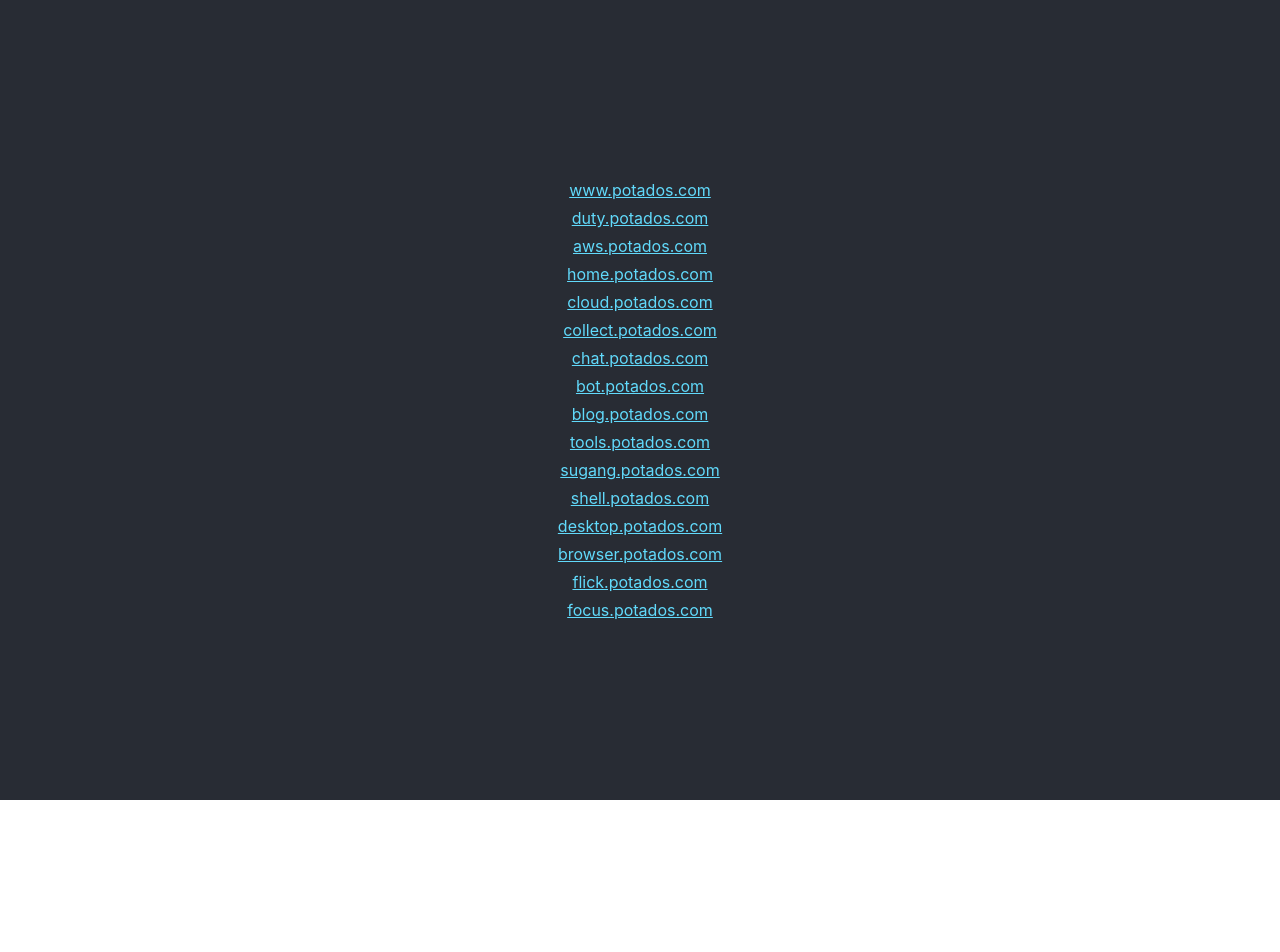
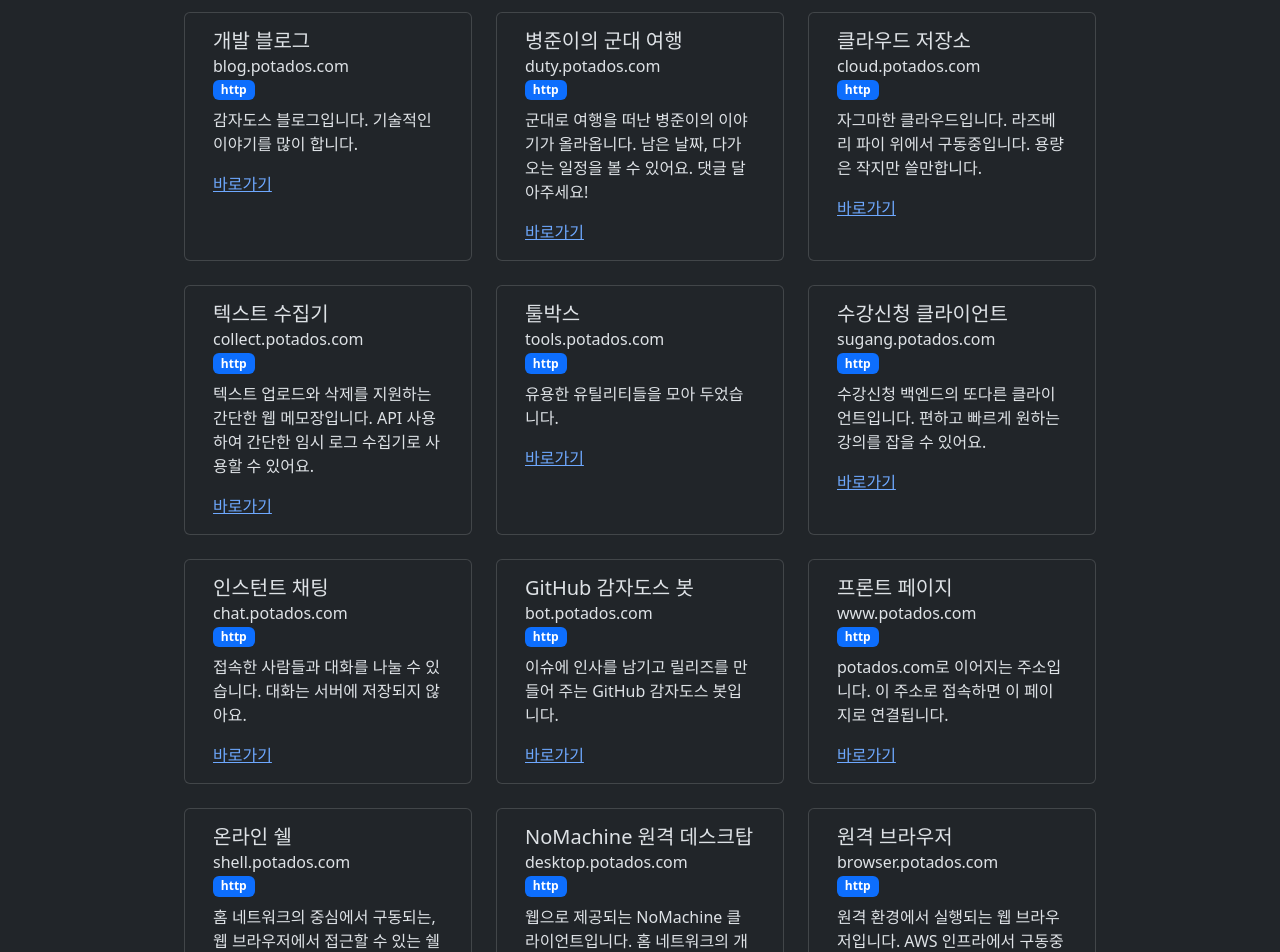
Before and after one commit to potados99/front, a React (Create React App) app: page / in a window 1280 px wide. Shown: the top 952 px of the page. Before the commit the page ends 800 px from the top, so only its background shows below. Built offline with nearby package versions, Linux system fonts and the light colour scheme.

Commit message:
feat: 리모델링

```diff
--- a/package.json
+++ b/package.json
@@ -16,6 +16,7 @@
     "react-bootstrap": "^2.8.0",
     "react-dom": "^18.2.0",
     "react-scripts": "5.0.1",
+    "styled-components": "^6.0.7",
     "typescript": "^4.9.4",
     "web-vitals": "^2.1.4"
   },
--- a/public/index.html
+++ b/public/index.html
@@ -1,5 +1,5 @@
 <!DOCTYPE html>
-<html lang="en">
+<html lang="en" data-bs-theme="dark">
   <head>
     <meta charset="utf-8" />
     <link rel="icon" href="%PUBLIC_URL%/favicon.ico" />
--- a/src/App.css
+++ /dev/null
@@ -1,40 +0,0 @@
-.App {
-  text-align: center;
-}
-
-.App-logo {
-  height: 40vmin;
-  pointer-events: none;
-}
-
-@media (prefers-reduced-motion: no-preference) {
-  .App-logo {
-    animation: App-logo-spin infinite 20s linear;
-  }
-}
-
-.App-header {
-  background-color: #282c34;
-  min-height: 100vh;
-  display: flex;
-  flex-direction: column;
-  align-items: center;
-  justify-content: center;
-  font-size: calc(10px + 2vmin);
-  color: white;
-}
-
-.App-link {
-  color: #61dafb;
-  font-size: 16px;
-  margin: 4px;
-}
-
-@keyframes App-logo-spin {
-  from {
-    transform: rotate(0deg);
-  }
-  to {
-    transform: rotate(360deg);
-  }
-}
--- a/src/App.tsx
+++ b/src/App.tsx
@@ -1,43 +1,167 @@
 import React from "react";
-import "./App.css";
+import Host, { HostProps } from "./Host";
+import { Container, Row } from "react-bootstrap";
 
 function App() {
 
-  const sites = [
-    "www.potados.com",
-    "duty.potados.com",
-    "aws.potados.com",
-    "home.potados.com",
-    "cloud.potados.com",
-    "collect.potados.com",
-    "chat.potados.com",
-    "bot.potados.com",
-    "blog.potados.com",
-    "tools.potados.com",
-    "sugang.potados.com",
-    "shell.potados.com",
-    "desktop.potados.com",
-    "browser.potados.com",
-    "flick.potados.com",
-    "focus.potados.com"
+  const sites: HostProps[] = [
+    {
+      title: "개발 블로그",
+      hostname: "blog.potados.com",
+      protocols: ["http"],
+      description: "감자도스 블로그입니다. 기술적인 이야기를 많이 합니다.",
+      links: [
+        {label: '바로가기', url: 'https://blog.potados.com'}
+      ]
+    },
+    {
+      title: "병준이의 군대 여행",
+      hostname: "duty.potados.com",
+      protocols: ["http"],
+      description: "군대로 여행을 떠난 병준이의 이야기가 올라옵니다. 남은 날짜, 다가오는 일정을 볼 수 있어요. 댓글 달아주세요!",
+      links: [
+        {label: '바로가기', url: 'https://duty.potados.com'}
+      ]
+    },
+    {
+      title: "클라우드 저장소",
+      hostname: "cloud.potados.com",
+      protocols: ["http"],
+      description: "자그마한 클라우드입니다. 라즈베리 파이 위에서 구동중입니다. 용량은 작지만 쓸만합니다.",
+      links: [
+        {label: '바로가기', url: 'https://cloud.potados.com'}
+      ]
+    },
+    {
+      title: "텍스트 수집기",
+      hostname: "collect.potados.com",
+      protocols: ["http"],
+      description: "텍스트 업로드와 삭제를 지원하는 간단한 웹 메모장입니다. API 사용하여 간단한 임시 로그 수집기로 사용할 수 있어요.",
+      links: [
+        {label: '바로가기', url: 'https://collect.potados.com'}
+      ]
+    },
+    {
+      title: "툴박스",
+      hostname: "tools.potados.com",
+      protocols: ["http"],
+      description: "유용한 유틸리티들을 모아 두었습니다.",
+      links: [
+        {label: '바로가기', url: 'https://tools.potados.com'}
+      ]
+    },
+    {
+      title: "수강신청 클라이언트",
+      hostname: "sugang.potados.com",
+      protocols: ["http"],
+      description: "수강신청 백엔드의 또다른 클라이언트입니다. 편하고 빠르게 원하는 강의를 잡을 수 있어요.",
+      links: [
+        {label: '바로가기', url: 'http://sugang.potados.com'}
+      ]
+    },
+    {
+      title: "인스턴트 채팅",
+      hostname: "chat.potados.com",
+      protocols: ["http"],
+      description: "접속한 사람들과 대화를 나눌 수 있습니다. 대화는 서버에 저장되지 않아요.",
+      links: [
+        {label: '바로가기', url: 'https://chat.potados.com'}
+      ]
+    },
+    {
+      title: "GitHub 감자도스 봇",
+      hostname: "bot.potados.com",
+      protocols: ["http"],
+      description: "이슈에 인사를 남기고 릴리즈를 만들어 주는 GitHub 감자도스 봇입니다.",
+      links: [
+        {label: '바로가기', url: 'https://bot.potados.com'}
+      ]
+    },
+    {
+      title: "프론트 페이지",
+      hostname: "www.potados.com",
+      protocols: ["http"],
+      description: "potados.com로 이어지는 주소입니다. 이 주소로 접속하면 이 페이지로 연결됩니다.",
+      links: [
+        {label: '바로가기', url: 'https://www.potados.com'}
+      ]
+    },
+
+    {
+      title: "온라인 쉘",
+      hostname: "shell.potados.com",
+      protocols: ["http"],
+      description: "홈 네트워크의 중심에서 구동되는, 웹 브라우저에서 접근할 수 있는 쉘입니다.",
+      links: [
+        {label: '바로가기', url: 'https://shell.potados.com'}
+      ]
+    },
+    {
+      title: "NoMachine 원격 데스크탑",
+      hostname: "desktop.potados.com",
+      protocols: ["http"],
+      description: "웹으로 제공되는 NoMachine 클라이언트입니다. 홈 네트워크의 개발 머신으로 연결됩니다.",
+      links: [
+        {label: '바로가기', url: 'https://desktop.potados.com'}
+      ]
+    },
+    {
+      title: "원격 브라우저",
+      hostname: "browser.potados.com",
+      protocols: ["http"],
+      description: "원격 환경에서 실행되는 웹 브라우저입니다. AWS 인프라에서 구동중입니다.",
+      links: [
+        {label: '바로가기', url: 'https://browser.potados.com'}
+      ]
+    },
+
+    {
+      title: "AWS 메인",
+      hostname: "aws.potados.com",
+      protocols: ["http", "ssh"],
+      description: "",
+      links: [
+        {label: '바로가기', url: 'https://'}
+      ]
+    },
+    {
+      title: "홈 네트워크 엔트리",
+      hostname: "home.potados.com",
+      protocols: ["http", "ssh"],
+      description: "집으로 통하는 길입니다. HTTP로 접근하면 Home Assistant 콘솔을 볼 수 있습니다.",
+      links: [
+        {label: '바로가기', url: 'https://home.potados.com'}
+      ]
+    },
+
+    {
+      title: "파일 공유",
+      hostname: "flick.potados.com",
+      protocols: ["http"],
+      description: "같은 네트워크에 연결된 노드 간의 WebRTC 기반 파일 공유를 지원하는 앱입니다.",
+      links: [
+        {label: '바로가기', url: 'https://flick.potados.com'}
+      ]
+    },
+    {
+      title: "집중 타이머",
+      hostname: "focus.potados.com",
+      protocols: ["http"],
+      description: "집중력과 효율을 향상시켜 주는 타이머 앱입니다.",
+      links: [
+        {label: '바로가기', url: 'https://focus.potados.com'}
+      ]
+    },
   ];
 
   return (
-    <div className="App">
-      <header className="App-header">
+    <Container className={"col-12"}>
+      <Row className={"justify-content-center"}>
         {sites.map(s =>
-          <a
-            className="App-link"
-            href={`https://${s}`}
-            target="_blank"
-            rel="noopener noreferrer"
-          >
-            {s}
-          </a>)
+          <Host {...s}/>)
         }
-
-      </header>
-    </div>
+      </Row>
+    </Container>
   );
 }
 
--- /dev/null
+++ b/src/Host.tsx
@@ -0,0 +1,25 @@
+import React from "react";
+import { Badge, Card, Container } from "react-bootstrap";
+
+export type HostProps = {
+  title: string;
+  hostname: string;
+  protocols: string[];
+  description: string;
+  links: {
+    label: string;
+    url: string;
+  }[]
+};
+
+export default function Host({ title, hostname, protocols, description, links }: HostProps) {
+  return <Card style={{ width: "18rem", margin: "12px" }}>
+    <Card.Body>
+      <Card.Title>{title}</Card.Title>
+      <Card.Subtitle>{hostname}</Card.Subtitle>
+      {protocols.map((p) => (<Badge style={{marginRight: '4px', marginBottom: '8px'}}>{p}</Badge>))}
+      <Card.Text>{description}</Card.Text>
+      {links.map((l) => (<Card.Link href={l.url}>{l.label}</Card.Link>))}
+    </Card.Body>
+  </Card>;
+}
--- a/src/index.tsx
+++ b/src/index.tsx
@@ -1,4 +1,5 @@
 import './index.css';
+import 'bootstrap/dist/css/bootstrap.min.css';
 import App from './App';
 import React from 'react';
 import ReactDOM from 'react-dom/client';
```
Also changed, not shown: 1 other file (tests, documents, lock files or other folders).
